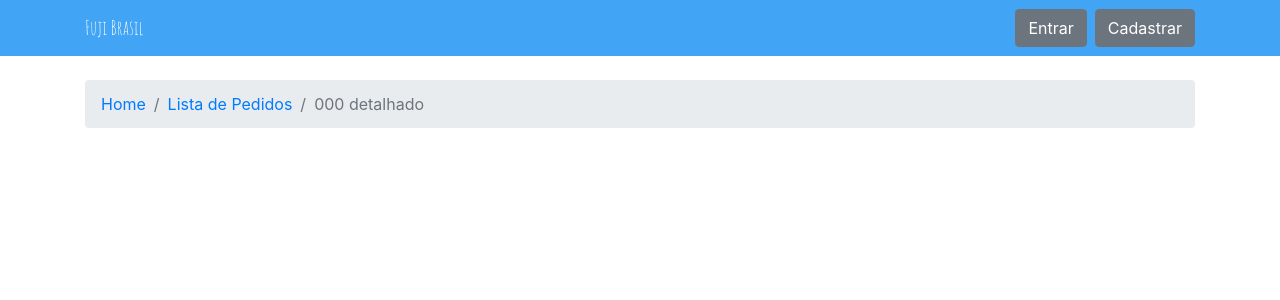
After one commit to troublie/fdb_development, a Django app: page /lista_pedido/pedido_detalhes/1/ in a window 1280 px wide. The commit adds this page. Shown: the top 300 px of the page. Run offline with Django 3.2, Linux system fonts and the light colour scheme; tables that the repository leaves empty hold one stand-in row (values such as "Sample post"); some libraries are stand-ins or nearby versions.

Commit message:
Voltando ao tutorial parte 3

```diff
--- a/myproject/fuji/views.py
+++ b/myproject/fuji/views.py
@@ -40,3 +40,7 @@ def cadastro_pedido(request):
 def lista_pedido(request):
     orders = Order.objects.all()
     return render(request, "lista_pedido.html", {'orders': orders})
+
+def pedido_detalhes(request, pk):
+    order = get_object_or_404(Order, pk=pk)
+    return render(request, 'pedido_detalhes.html', {'order': order})
--- a/myproject/myproject/urls.py
+++ b/myproject/myproject/urls.py
@@ -28,6 +28,7 @@ urlpatterns = [
     url(r'^consulta_pn/', views.consulta_pn, name='consulta_pn'),
     url(r'^admin/', admin.site.urls),
     url(r'^cadastro_pedido/$', views.cadastro_pedido, name='cadastro_pedido'),
+    url(r'^lista_pedido/pedido_detalhes/(?P<pk>\d+)/$', views.pedido_detalhes, name='pedido_detalhes'),
     url(r'^lista_pedido/$', views.lista_pedido, name='lista_pedido'),
 
     url(r'^reset/$',
--- a/myproject/templates/lista_pedido.html
+++ b/myproject/templates/lista_pedido.html
@@ -21,7 +21,7 @@
         <tbody>
         {% for order in orders %}
         <tr>
-            <td>{{ order.number }}</td>
+            <td><a href="{% url 'pedido_detalhes' order.pk %}">{{ order.number }}</a></td>
             <td>{{ order.customer }}</td>
             <td>{{ order.received_date|date:"d/m/y" }}</td>
             <td>{{ order.fornecedor }}</td>
--- /dev/null
+++ b/myproject/templates/pedido_detalhes.html
@@ -0,0 +1,6 @@
+{% extends 'base.html' %}
+{% block breadcrumb %}
+<li class="breadcrumb-item"><a href="{% url 'home' %}">Home</a></li>
+<li class="breadcrumb-item"><a href="{% url 'lista_pedido' %}">Lista de Pedidos</a></li>
+<li class="breadcrumb-item active">{{ order.number }} detalhado</li>
+{% endblock %}
```
